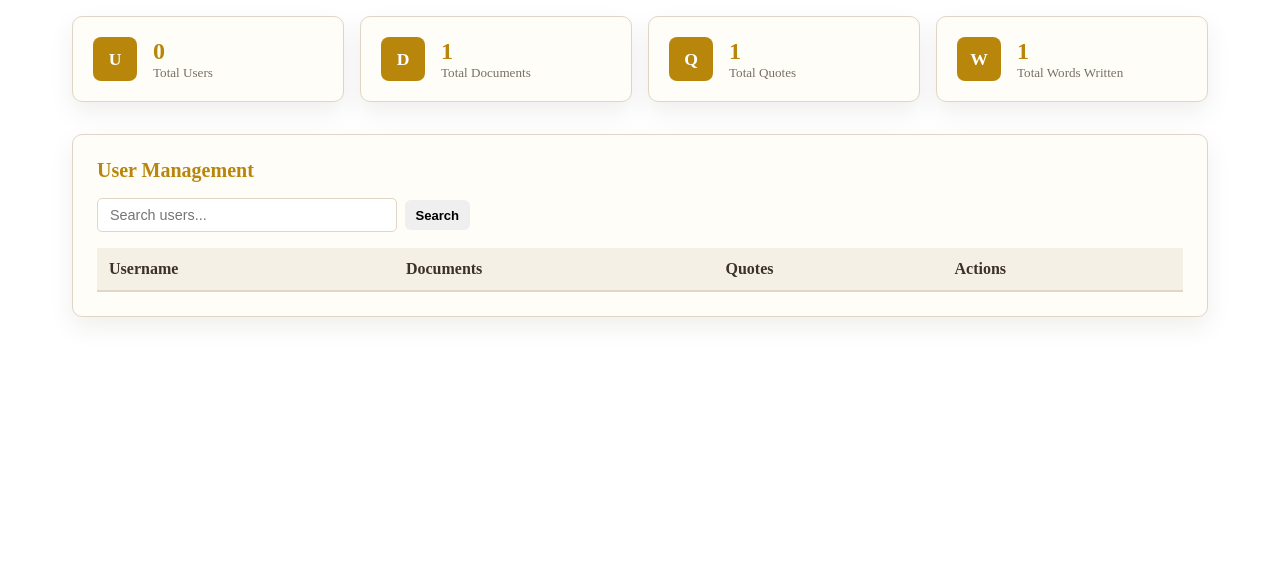
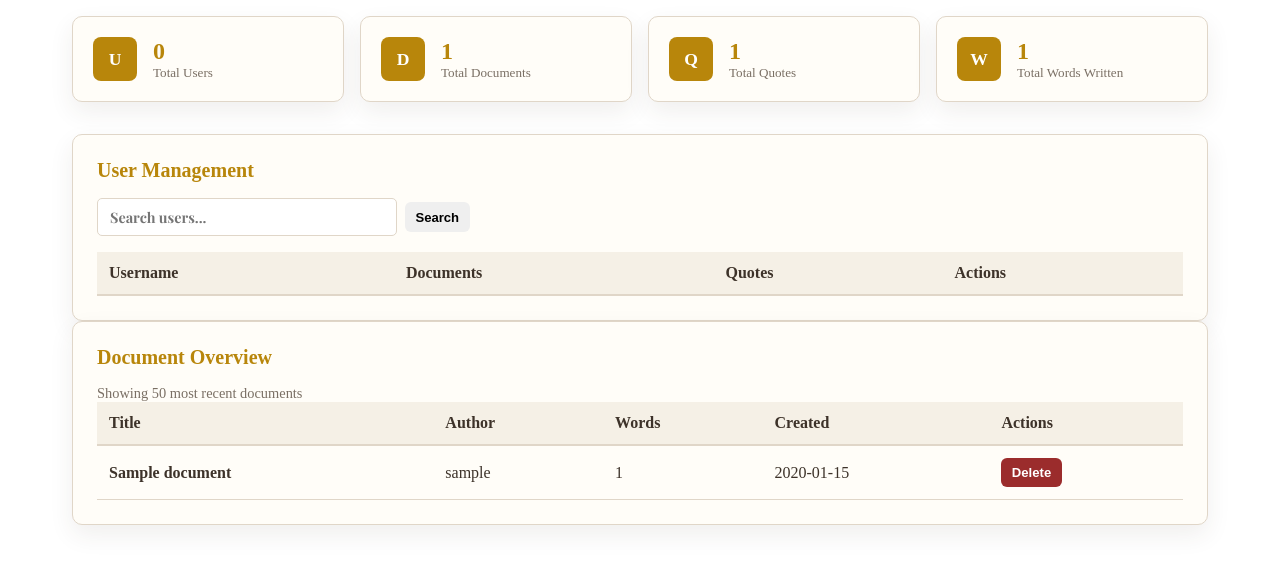
Before and after one commit to sz-747/Glint, a Flask app: page /admin in a window 1280 px wide. Shown: the part 178-744 px from the top of the page. Run offline with Flask 3, Linux system fonts and the light colour scheme; a user stored in the database is signed in; tables that the repository leaves empty hold one stand-in row (values such as "Sample post"); lists and menus that the app fills with data are empty.

Commit message:
feat: add document overview and delete functionality to admin panel

```diff
--- a/app.py
+++ b/app.py
@@ -352,6 +352,9 @@ def admin():
     else:
         all_users = User.query.order_by(User.id).all()
 
+    # Get recent documents for overview (limit 50)
+    recent_documents = Document.query.order_by(Document.created_at.desc()).limit(50).all()
+
     # Aggregate system-wide statistics for the dashboard overview
     total_users = User.query.filter_by(role='user').count()
     total_documents = Document.query.count()
@@ -367,7 +370,7 @@ def admin():
         'total_words': total_words,
     }
 
-    return render_template('admin.html', users=all_users, stats=stats, search_query=search_query)
+    return render_template('admin.html', users=all_users, stats=stats, search_query=search_query, documents=recent_documents)
 
 
 @app.route('/admin/delete_user/<int:user_id>', methods=['POST'])
@@ -394,6 +397,25 @@ def delete_user(user_id):
     except Exception:
         db.session.rollback()
         flash(f'Error deleting user "{username}". Please try again.', 'error')
+    return redirect(url_for('admin'))
+
+
+@app.route('/admin/delete_document/<int:doc_id>', methods=['POST'])
+@login_required
+@admin_required
+def admin_delete_document(doc_id):
+    """
+    Delete a document. Admins can delete any document.
+    """
+    document = Document.query.get_or_404(doc_id)
+    title = document.title
+    try:
+        db.session.delete(document)
+        db.session.commit()
+        flash(f'Document "{title}" deleted successfully.', 'success')
+    except Exception:
+        db.session.rollback()
+        flash(f'Error deleting document "{title}". Please try again.', 'error')
     return redirect(url_for('admin'))
 
 
--- a/static/style.css
+++ b/static/style.css
@@ -840,6 +840,7 @@
   border: 1px solid var(--border);
   border-radius: 5px;
   font-size: 0.9rem;
+  font-family: 'Playfair Display', serif;
   flex: 1;
   max-width: 300px;
 }
--- a/templates/admin.html
+++ b/templates/admin.html
@@ -116,5 +116,50 @@ block content %}
       </table>
     </div>
   </div>
+
+  <!-- Document Overview -->
+  <div class="admin-card">
+    <h3>Document Overview</h3>
+    <p class="muted">Showing 50 most recent documents</p>
+    <div class="table-responsive">
+      <table class="admin-table">
+        <thead>
+          <tr>
+            <th>Title</th>
+            <th>Author</th>
+            <th>Words</th>
+            <th>Created</th>
+            <th>Actions</th>
+          </tr>
+        </thead>
+        <tbody>
+          {% for doc in documents %}
+          <tr>
+            <td><strong>{{ doc.title }}</strong></td>
+            <td>{{ doc.author.username }}</td>
+            <td>{{ doc.word_count }}</td>
+            <td>{{ doc.created_at.strftime('%Y-%m-%d') }}</td>
+            <td>
+              <form
+                method="POST"
+                action="{{ url_for('admin_delete_document', doc_id=doc.id) }}"
+                style="display: inline"
+                onsubmit="return confirm('Delete document \"{{ doc.title }}\"?');"
+              >
+                <button type="submit" class="btn btn-danger btn-sm">
+                  Delete
+                </button>
+              </form>
+            </td>
+          </tr>
+          {% else %}
+          <tr>
+            <td colspan="5" class="muted">No documents found.</td>
+          </tr>
+          {% endfor %}
+        </tbody>
+      </table>
+    </div>
+  </div>
 </div>
 {% endblock %}
```
